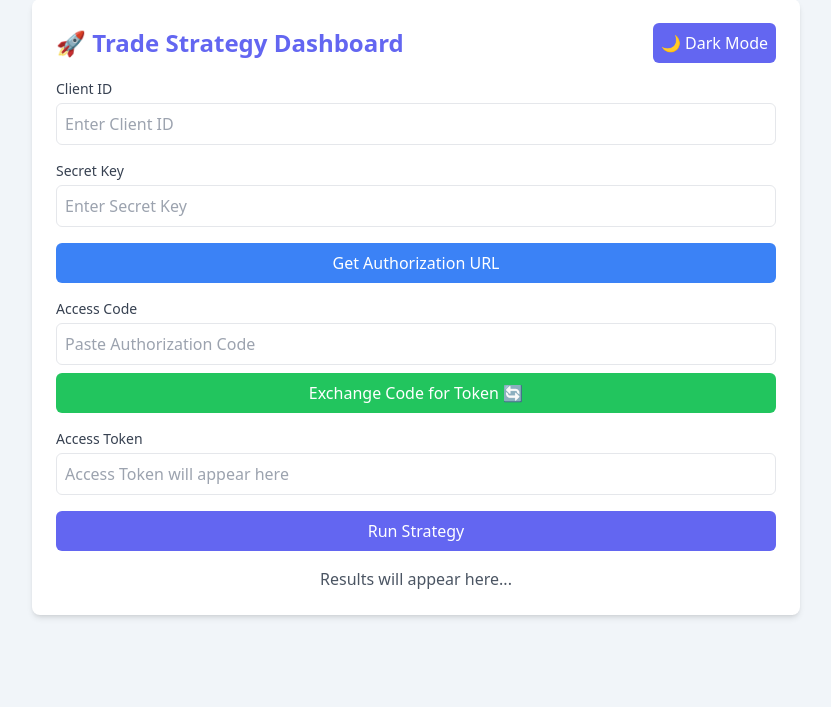
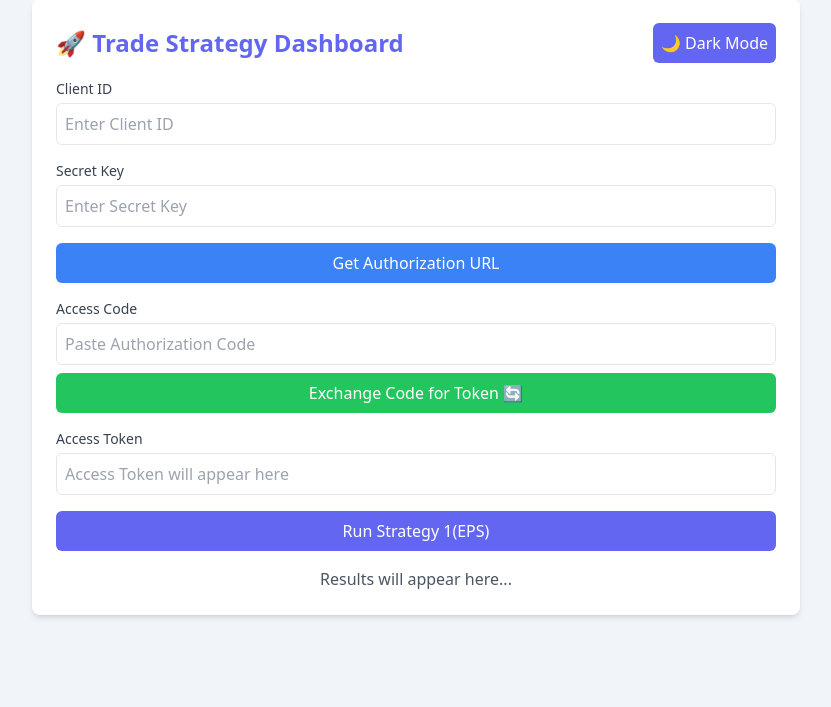
Before and after one commit to madhukrishna2004/tradeS, a Flask app: page / in a window 1280 px wide. Shown: the part 93-800 px from the top of the page, without its empty margins (224-1055 px from the left). Run offline with Flask 3, Linux system fonts and the light colour scheme; some libraries are stand-ins or nearby versions.

Commit message:
Your commit message

```diff
--- a/templates/index.html
+++ b/templates/index.html
@@ -86,7 +86,7 @@
             <!-- Run Strategy Button -->
             <button id="runStrategy"
                 class="mt-4 w-full bg-primary text-white p-2 rounded-md hover:bg-indigo-700 transition">
-                Run Strategy
+                Run Strategy 1(EPS)
             </button>
 
             <!-- Loading Animation -->
```
Also changed, not shown: 1 other file.
